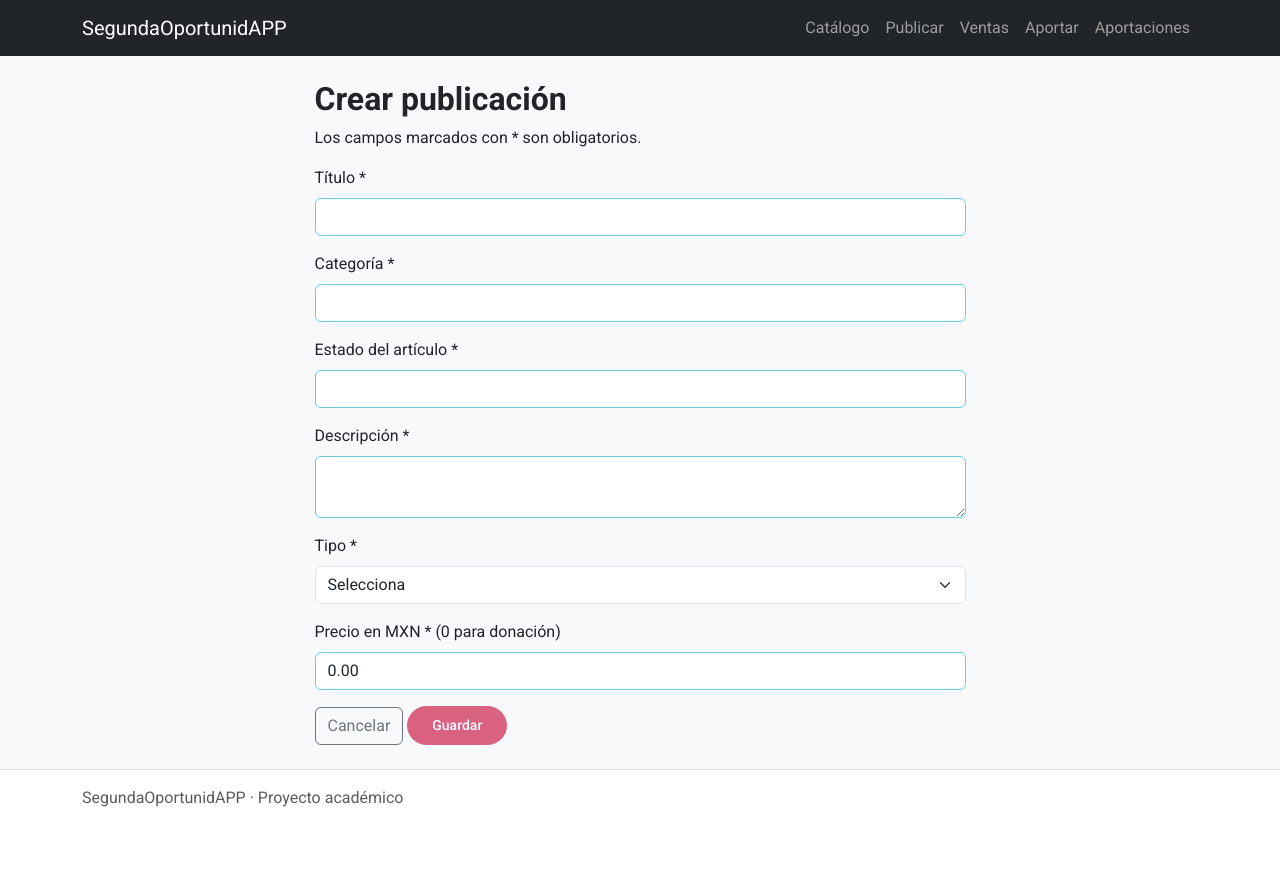
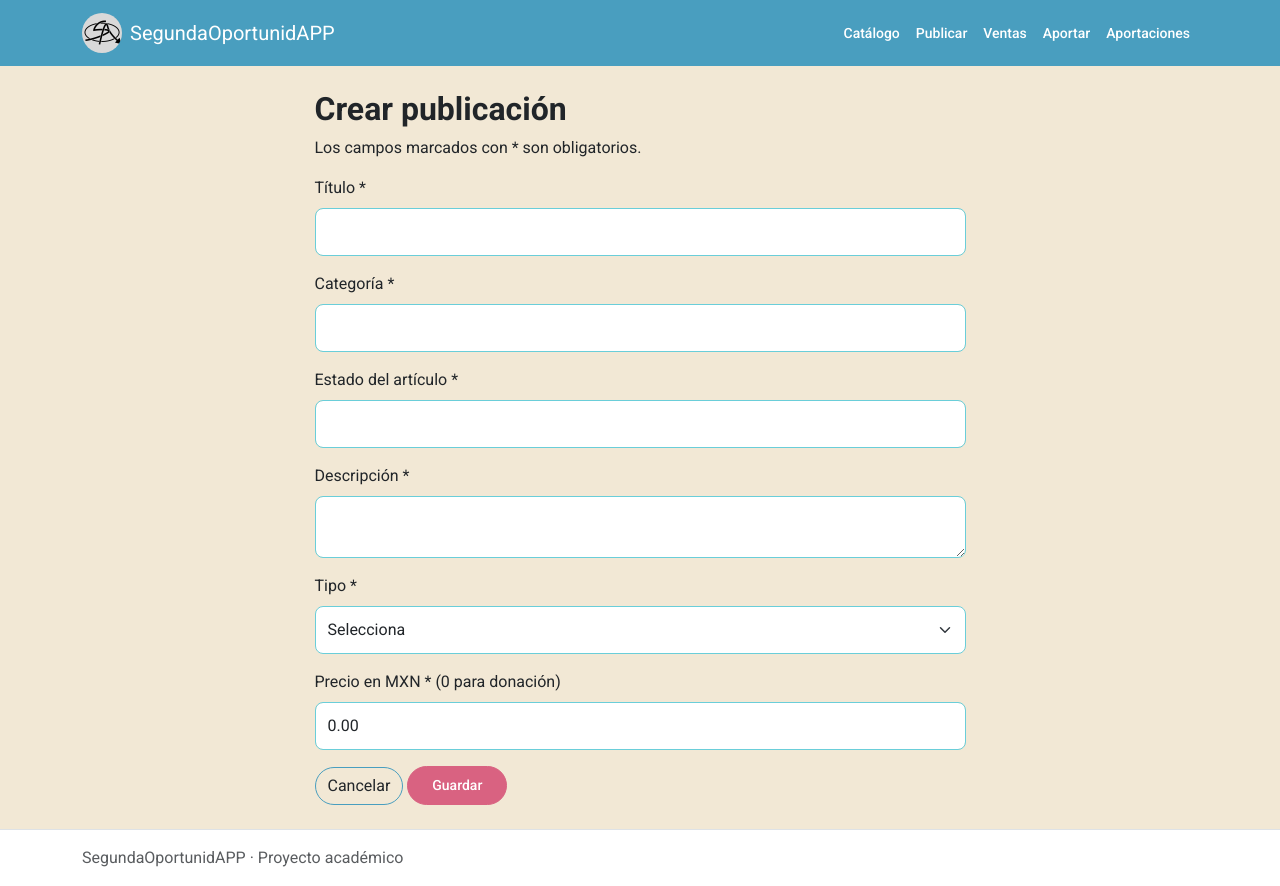
Before and after one commit to anhilvigueras-debug/SegundaOportunidAPP, a Laravel app: page /publicaciones/create in a window 1280 px wide. Before the commit the page ends 807 px from the top, so only its background shows below. Run offline with Laravel 12, Linux system fonts and the light colour scheme.

Commit message:
Aplicar guía de estilo a transacciones

```diff
--- /dev/null
+++ b/public/css/transacciones.css
@@ -0,0 +1,12 @@
+/* Componentes del módulo con los colores y la escala de la guía institucional. */
+.navbar-principal { background-color: var(--color-menu); }
+.navbar-principal .nav-link, .navbar-principal .navbar-brand { color: #fff; }
+main.container { min-height: 65vh; }
+.card { border: 1px solid var(--color-bordes); border-radius: 8px; box-shadow: 0 4px 16px rgb(0 0 0 / 6%); }
+.form-control, .form-select { min-height: 48px; border: 1px solid var(--color-bordes); border-radius: 8px; }
+.form-control:focus, .form-select:focus { border-color: var(--color-menu); box-shadow: 0 0 0 3px rgb(73 158 191 / 20%); }
+.btn-outline-secondary, .btn-outline-primary { border-color: var(--color-menu); color: var(--texto-principal); border-radius: 20px; }
+.btn-outline-secondary:hover, .btn-outline-primary:hover { background-color: var(--color-menu); border-color: var(--color-menu); color: #fff; }
+.table { --bs-table-bg: var(--superficie); }
+a { color: #286c86; }
+@media (max-width: 575px) { .navbar-brand { font-size: 16px !important; } .navbar-brand img { width: 32px; height: 32px; } main.container { padding-left: 16px; padding-right: 16px; } }
--- a/resources/views/layouts/app.blade.php
+++ b/resources/views/layouts/app.blade.php
@@ -2,9 +2,10 @@
 <html lang="es"><head><meta charset="utf-8"><meta name="viewport" content="width=device-width, initial-scale=1">
 <title>@yield('title', 'SegundaOportunidAPP')</title>
 <link href="https://cdn.jsdelivr.net/npm/bootstrap@5.3.0/dist/css/bootstrap.min.css" rel="stylesheet">
-<link rel="stylesheet" href="{{ asset('css/estilos.css') }}">@stack('styles')</head>
-<body class="bg-light"><nav class="navbar navbar-expand-lg navbar-dark bg-dark"><div class="container">
-<a class="navbar-brand" href="{{ route('publicaciones.index') }}">SegundaOportunidAPP</a>
+<link rel="stylesheet" href="{{ asset('css/estilos.css') }}">
+<link rel="stylesheet" href="{{ asset('css/transacciones.css') }}">@stack('styles')</head>
+<body><nav class="navbar navbar-expand-lg navbar-dark navbar-principal"><div class="container">
+<a class="navbar-brand d-flex align-items-center gap-2" href="{{ route('publicaciones.index') }}"><img src="{{ asset('img/logo.jpeg') }}" alt="" width="40" height="40" class="rounded-circle"><span>SegundaOportunidAPP</span></a>
 <button class="navbar-toggler" type="button" data-bs-toggle="collapse" data-bs-target="#menu" aria-label="Abrir menú"><span class="navbar-toggler-icon"></span></button>
 <div class="collapse navbar-collapse" id="menu"><div class="navbar-nav ms-auto">
 <a class="nav-link" href="{{ route('publicaciones.index') }}">Catálogo</a><a class="nav-link" href="{{ route('publicaciones.create') }}">Publicar</a><a class="nav-link" href="{{ route('ventas.index') }}">Ventas</a><a class="nav-link" href="{{ route('aportaciones.create') }}">Aportar</a><a class="nav-link" href="{{ route('aportaciones.index') }}">Aportaciones</a>
```
